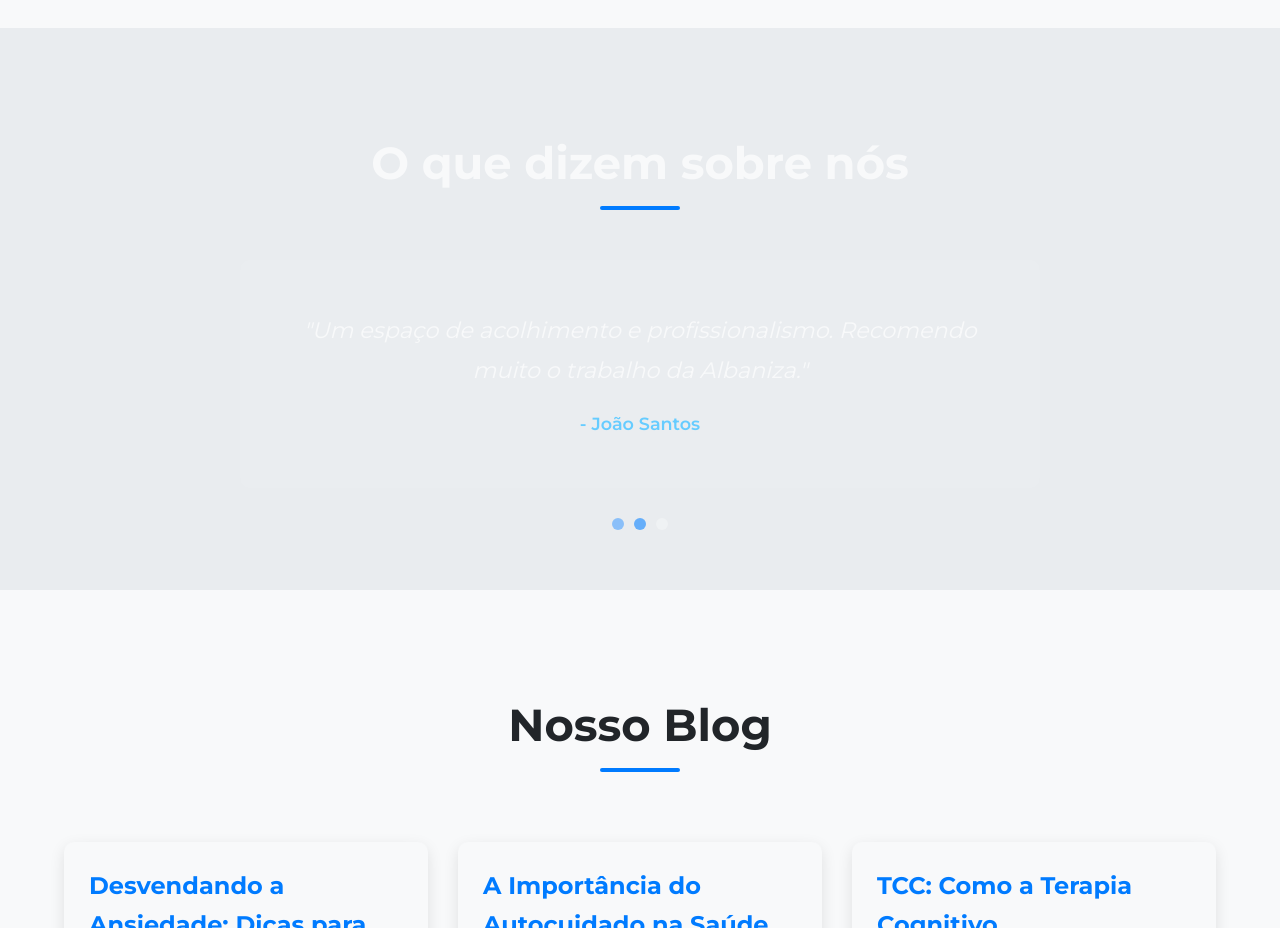
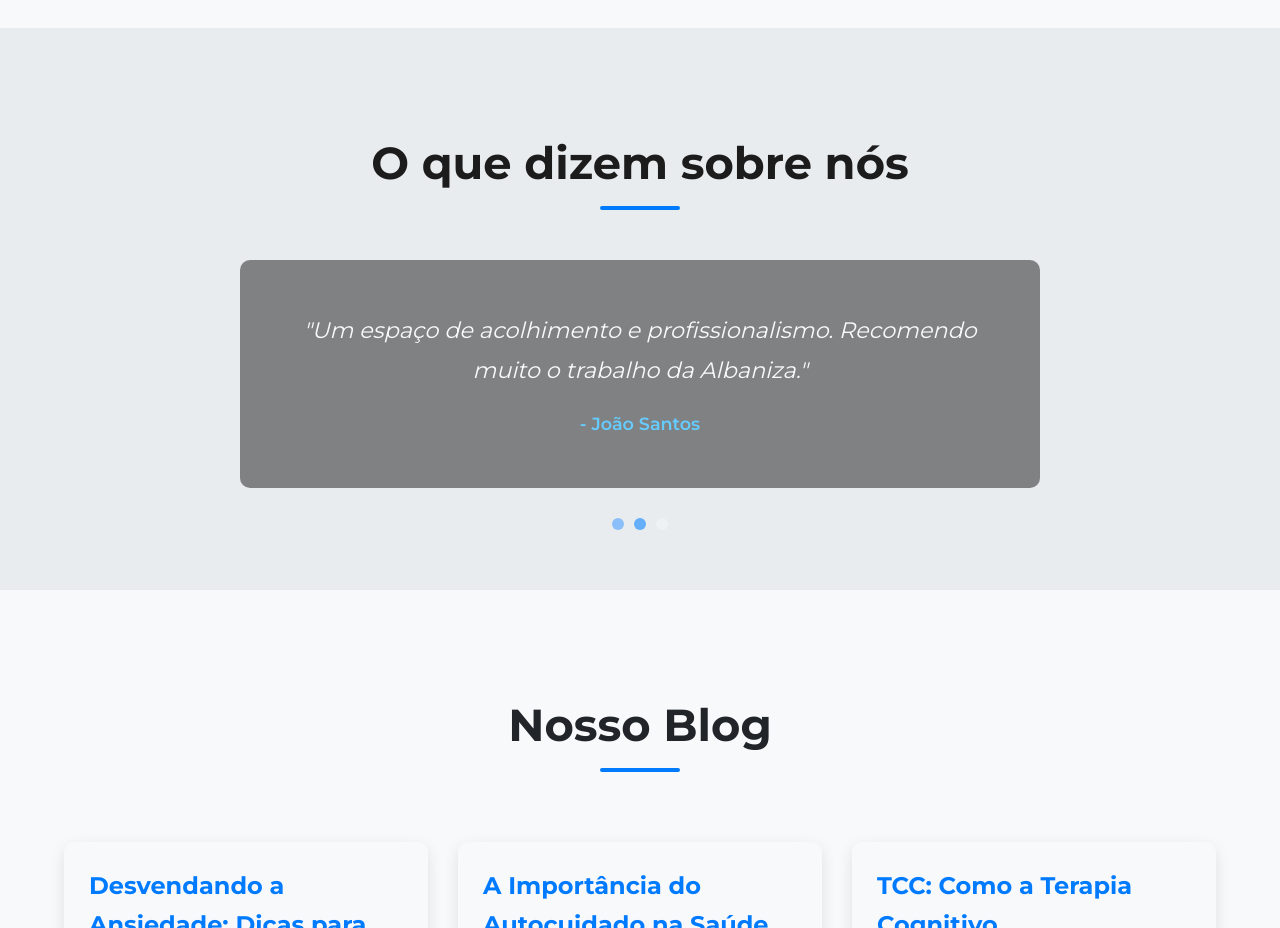
Before and after one commit to WillianoCosta/espaco, a plain HTML site: page index.html in a window 1280 px wide. Shown: the part 2800-3728 px from the top of the page. Drawn offline with Linux system fonts and the light colour scheme.

Commit message:
Update style.css

```diff
--- a/style.css
+++ b/style.css
@@ -254,6 +254,7 @@ h2::after {
 
 .testimonials-section h2 {
     color: var(--text-light);
+    color: #000000e1;
 }
 
 .testimonial-slider {
@@ -262,7 +263,7 @@ h2::after {
     margin: 0 auto;
     overflow: hidden;
     border-radius: 10px;
-    background-color: rgba(255, 255, 255, 0.05);
+    background-color: rgba(12, 12, 12, 0.479);
     padding: 30px;
 }
 
```
